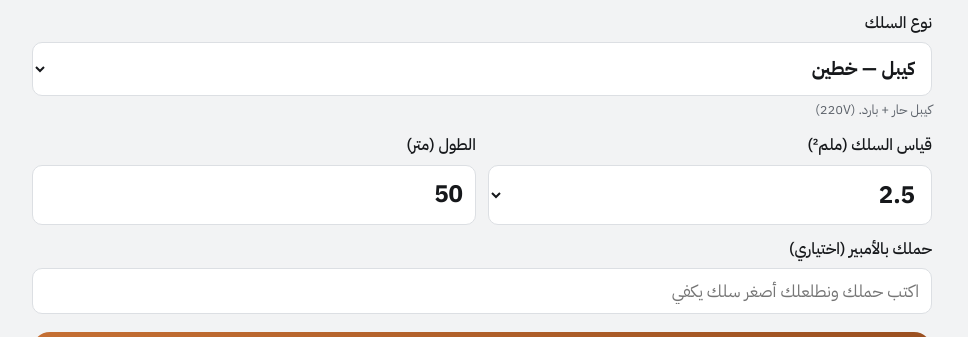
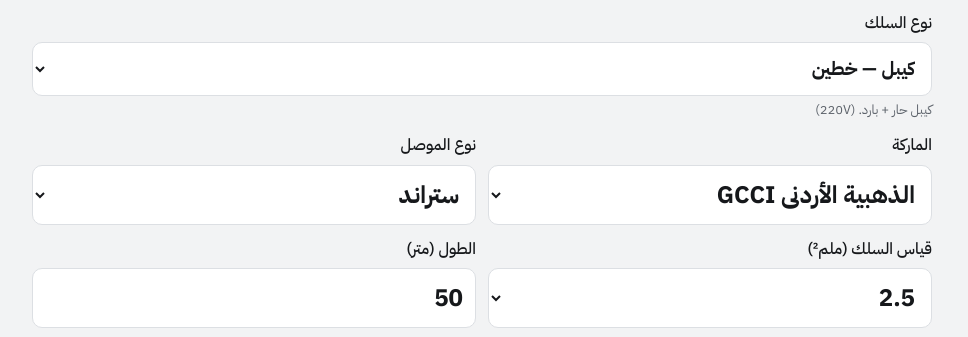
Before and after one commit to zivanu/Cable, a plain HTML site: page index.html in a window 1280 px wide. Shown: the part 167-504 px from the top of the page, without its empty margins (158-1126 px from the left). Drawn offline with Linux system fonts and the light colour scheme.

Commit message:
Add brands (Alfanar, Golden GCCI) and stranded/fine conductor choice
Co-Authored-By: Claude Opus 5.5 <noreply@anthropic.com>
Claude-Session: https://claude.ai/code/session_01LcPGkqm9biGBXGeUGtexbE

```diff
--- a/index.html
+++ b/index.html
@@ -85,6 +85,10 @@ tr.sel td{background:color-mix(in srgb,var(--m1) 18%,transparent);font-weight:70
  </select>
  <div class="hint" id="typH"></div>
  <div class="ins" style="margin-top:12px">
+  <div><label for="brand">الماركة</label><select id="brand"></select></div>
+  <div><label for="cond">نوع الموصل</label><select id="cond"><option value="s">ستراند</option><option value="f">شعري</option></select></div>
+ </div>
+ <div class="ins" style="margin-top:12px">
   <div><label for="sz">قياس السلك (ملم²)</label><select id="sz"></select></div>
   <div><label for="len">الطول (متر)</label><input id="len" type="number" inputmode="decimal" min="1" value="50"></div>
  </div>
@@ -123,7 +127,7 @@ tr.sel td{background:color-mix(in srgb,var(--m1) 18%,transparent);font-weight:70
    <div><label for="tmp" id="tmpL">حرارة الجو (°م)</label><input id="tmp" type="number" inputmode="decimal" value="40"><div class="hint">40 = داخل البيوت والجدران بالصيف. 50 لسطح أو مكان مكشوف بالظل</div></div>
    <div><label class="chk"><input id="sun" type="checkbox"> ممدود تحت الشمس المباشرة</label><div class="hint">يضيف حوالي 15°م على حرارة السلك</div></div>
    <div><label for="how">طريقة التمديد</label><select id="how"><option value="air">على الجدار / بالهواء</option><option value="pipe">داخل بوري</option><option value="soil">مدفون بالأرض</option></select></div>
-   <div><label for="ins">العازل</label><select id="ins"><option value="pvc">PVC (العادي)</option><option value="xlpe">XLPE</option></select></div>
+   <div id="insBox"><label for="ins">العازل (للماركات الأخرى)</label><select id="ins"><option value="pvc">PVC (العادي)</option><option value="xlpe">XLPE</option></select></div>
    <div><label for="vd">أقصى هبوط جهد (%)</label><input id="vd" type="number" inputmode="decimal" min="1" max="15" step="0.5" value="7"></div>
   </div>
  </details>
@@ -186,7 +190,7 @@ function calc(i,o,m){
  const X=.08/1000, pf=.85;
  let T=tmax,z,ivd,I;
  for(let k=0;k<4;k++){
-  const R=(m=='al'?RA[i]*(1+.00403*(T-20)):RC[i]*(1+.00393*(T-20)))/1000;
+  const R=(m=='al'?RA[i]*(1+.00403*(T-20)):RC[i]*(1+.00393*(T-20)))/1000*(o.cond=='f'?1.07:1);
   z=(o.ph==1?2:Math.sqrt(3))*o.L*(R*pf+X*Math.sqrt(1-pf*pf));
   ivd=o.V*o.vd/100/z; I=Math.min(ith,ivd);
   T=ith>0?tEff+(tmax-tEff)*(I/ith)**2:tmax;
@@ -200,18 +204,30 @@ function fillSizes(){
  let v=isNaN(cur)?4:cur; if(mat=='al'&&!RA[v])v=4; $('sz').value=v;
 }
 
-const ids=['sz','len','need','typ','tmp','sun','how','ins','vd'];
+const ids=['sz','len','need','typ','brand','cond','tmp','sun','how','ins','vd'];
+// الماركات: [الاسم، حرارة العازل] — 0 يعني يختار المستخدم العازل
+const BRD={one:[['الفنار السعودي — حراري 90°م',90],['ماركة أخرى',0]],
+ two:[['الذهبية الأردني GCCI',70],['الفنار السعودي',70],['ماركة أخرى',0]]};
+const grp=t=>t=='one'?'one':'two';
+let lastGrp='';
+function brands(){
+ const t=$('typ').value,g=grp(t),b=$('brand');
+ if(g!=lastGrp){const v=b.value;b.innerHTML=BRD[g].map((x,i)=>`<option value="${i}">${x[0]}</option>`).join('');if(b.options[v])b.value=v;lastGrp=g;}
+ const flex=TY[t][2]; $('cond').disabled=!!flex; if(flex)$('cond').value='f';
+ $('insBox').hidden=BRD[g][+b.value||0][1]!=0;
+}
 $('needR').addEventListener('click',e=>{const i=e.target.dataset&&e.target.dataset.i;if(i!=null){$('sz').value=i;run()}});
 function run(){
- const typ=$('typ').value;
- const o={i:+$('sz').value,L:Math.max(1,+$('len').value||1),typ,ph:TY[typ][0],ins:$('ins').value,how:$('how').value,
+ const typ=$('typ').value; brands();
+ const bt=BRD[grp(typ)][+$('brand').value||0][1];
+ const o={i:+$('sz').value,L:Math.max(1,+$('len').value||1),typ,ph:TY[typ][0],cond:$('cond').value,ins:bt==90?'xlpe':bt==70?'pvc':$('ins').value,how:$('how').value,
   t:+$('tmp').value||0,sun:$('sun').checked&&$('how').value!='soil',vd:Math.max(.5,+$('vd').value||5)};
  o.V=o.ph==1?220:380;
  $('typH').textContent=TY[typ][4]+(o.ph==3?' (380V)':' (220V)');
  $('tmpL').textContent=o.how=='soil'?'حرارة التربة (°م)':'حرارة الجو (°م)';
  document.body.classList.toggle('al',mat=='al');
  $('mCu').setAttribute('aria-pressed',mat=='cu');$('mAl').setAttribute('aria-pressed',mat=='al');
- try{const s={mat};ids.forEach(k=>s[k]=k=='sun'?$(k).checked:$(k).value);localStorage.setItem('ampCalc5',JSON.stringify(s))}catch(e){}
+ try{const s={mat};ids.forEach(k=>s[k]=k=='sun'?$(k).checked:$(k).value);localStorage.setItem('ampCalc6',JSON.stringify(s))}catch(e){}
 
  const r=calc(o.i,o,mat); if(!r)return;
  const I=r.I, dv=I*r.z, Ve=o.V-dv;
@@ -242,7 +258,7 @@ function run(){
  $('all').innerHTML=S.map((s,i)=>{const a=calc(i,o,'cu'),b=calc(i,o,'al');return`<tr class="${i==o.i?'sel':''}"><td>${s} ملم²</td><td class="n">${f(a.I,1)} A</td><td class="n">${b?f(b.I,1)+' A':'—'}</td></tr>`}).join('');
 }
 
-try{const s=JSON.parse(localStorage.getItem('ampCalc5')||'{}');if(s.mat)mat=s.mat;fillSizes();ids.forEach(k=>{if(s[k]!=null){if(k=='sun')$(k).checked=s[k];else $(k).value=s[k]}});if(mat=='al'&&!RA[+$('sz').value])$('sz').value=4}catch(e){fillSizes()}
+try{const s=JSON.parse(localStorage.getItem('ampCalc6')||'{}');if(s.mat)mat=s.mat;fillSizes();ids.forEach(k=>{if(s[k]!=null){if(k=='sun')$(k).checked=s[k];else $(k).value=s[k]}});brands();if(s.brand!=null)$('brand').value=s.brand;if(mat=='al'&&!RA[+$('sz').value])$('sz').value=4}catch(e){fillSizes()}
 if(!$('sz').options.length)fillSizes();
 $('mCu').addEventListener('click',()=>{mat='cu';fillSizes();run()});
 $('mAl').addEventListener('click',()=>{mat='al';fillSizes();run()});
```
